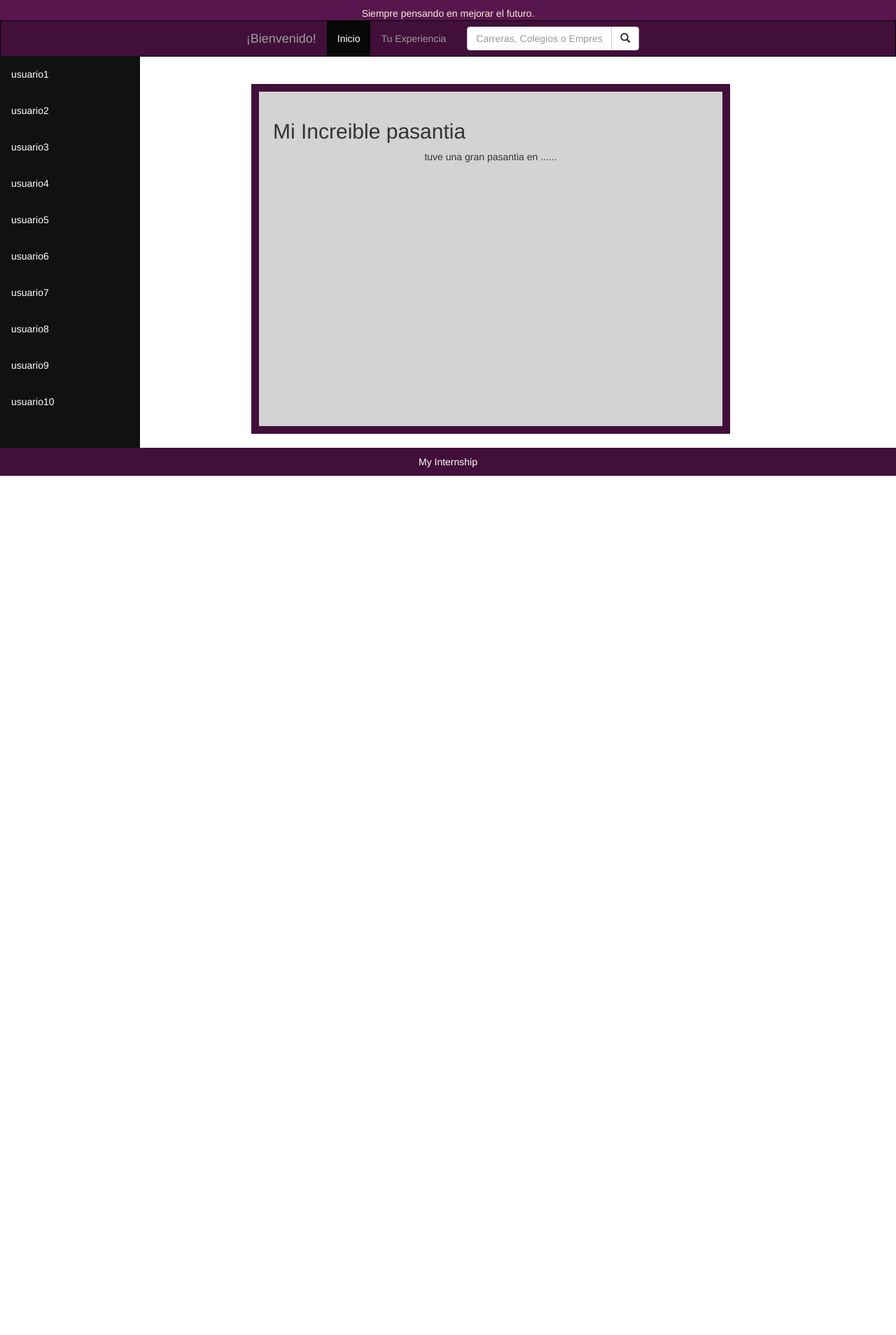
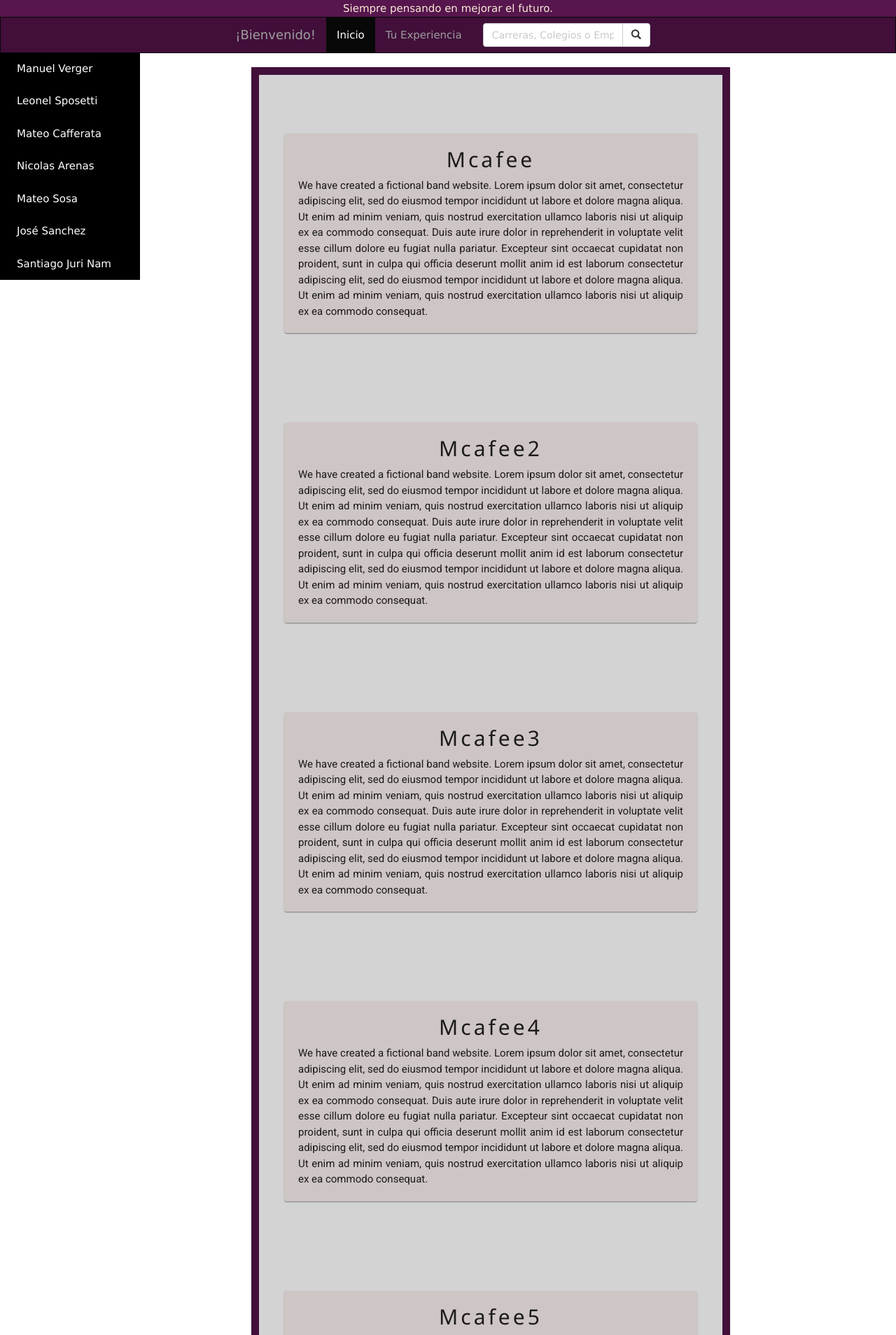
Before and after one commit to carogatica/Pasantia2019, an Angular app: page / in a window 1280 px wide. Shown: the part 152-2060 px from the top of the page at 70% size. Before the commit the page ends 832 px from the top, so only its background shows below. Built offline with nearby package versions, Linux system fonts and the light colour scheme.

Commit message:
cartasusuarios

```diff
--- a/src/app/Componentes/foro-experiencia/foro-experiencia.component.css
+++ b/src/app/Componentes/foro-experiencia/foro-experiencia.component.css
@@ -27,8 +27,8 @@
     width: 90%;
     padding-right:100px
 }
-.sidenav {
-  height: 560px;
+.w3-top {
+  height: fit-content;
   width: 200px;
   position: sticky;
   z-index: 1;
@@ -37,11 +37,12 @@
     min-height:50px;
     margin-top:-21px;
 
+
 }
 
 
 /* Side navigation links */
-.sidenav a {
+.w3-top a {
   color: white;
   padding: 16px;
   text-decoration: none;
@@ -49,7 +50,7 @@
 }
 
 /* Change color on hover */
-.sidenav a:hover {
+.w3-top a:hover {
   background-color: #ddd;
   color: black;
 }
@@ -75,13 +76,7 @@ margin-right:auto;
 margin-left: auto;
 width: max-content;
 }
-footer{
-  background-color: rgb(65, 15, 58);
-  padding:10px;
-  text-align: center;
-  color: white;
 
-}
 .navbar{
   border-radius: 0px;
 }
@@ -95,7 +90,9 @@ footer{
     border: 11px solid rgb(65, 15, 58);
     padding: 20px;
     margin-left: 22px;
-    align-self: center
+    align-self: center;
+    height: fit-content;
+
   }
 
 
@@ -115,3 +112,12 @@ footer{
     text-align:center;
 
   }
+
+  .card-usuario{
+    width: fit-content;
+    background-color: #cec5c5;
+    padding: 20px;
+    margin-left: 0px;
+    align-self: center;
+    height: fit-content;
+  }
--- a/src/app/Componentes/foro-experiencia/foro-experiencia.component.html
+++ b/src/app/Componentes/foro-experiencia/foro-experiencia.component.html
@@ -5,6 +5,9 @@
   <link rel="stylesheet" href="https://maxcdn.bootstrapcdn.com/bootstrap/3.4.0/css/bootstrap.min.css">
   <script src="https://ajax.googleapis.com/ajax/libs/jquery/3.4.1/jquery.min.js"></script>
   <script src="https://maxcdn.bootstrapcdn.com/bootstrap/3.4.0/js/bootstrap.min.js"></script>
+  <link rel="stylesheet" href="https://www.w3schools.com/w3css/4/w3.css">
+<link rel="stylesheet" href="https://fonts.googleapis.com/css?family=Lato">
+<link rel="stylesheet" href="https://cdnjs.cloudflare.com/ajax/libs/font-awesome/4.7.0/css/font-awesome.min.css">
 
 </head>
 <body>
@@ -38,27 +41,78 @@
         </div>
     </nav>
     <div class="main">
-        <div class="sidenav">
-            <a href="#">usuario1</a>
-            <a href="#">usuario2</a>
-            <a href="#">usuario3</a>
-            <a href="#">usuario4</a>
-            <a href="#">usuario5</a>
-            <a href="#">usuario6</a>
-            <a href="#">usuario7</a>
-            <a href="#">usuario8</a>
-            <a href="#">usuario9</a>
-            <a href="#">usuario10</a>
-        </div>
+            <div class="w3-top">
+                    <div class="w3-bar w3-black w3-card">
+                      <a class="w3-bar-item w3-button w3-padding-large w3-hide-medium w3-hide-large w3-right" href="javascript:void(0)" onclick="myFunction()" title="Toggle Navigation Menu"><i class="fa fa-bars"></i></a>
+                      <a href="#usuario1" class="w3-bar-item w3-button w3-padding-large w3-hide-small">Manuel Verger</a>
+                      <a href="#usuario2" class="w3-bar-item w3-button w3-padding-large w3-hide-small">Leonel Sposetti</a>
+                      <a href="#usuario3" class="w3-bar-item w3-button w3-padding-large w3-hide-small">Mateo Cafferata</a>
+                      <a href="#usuario4" class="w3-bar-item w3-button w3-padding-large w3-hide-small">Nicolas Arenas</a>
+                      <a href="#usuario5" class="w3-bar-item w3-button w3-padding-large w3-hide-small">Mateo Sosa</a>
+                      <a href="#usuario6" class="w3-bar-item w3-button w3-padding-large w3-hide-small">José Sanchez</a>
+                      <a href="#usuario7" class="w3-bar-item w3-button w3-padding-large w3-hide-small">Santiago Juri Nam</a>
+                    </div>
+                </div>
+
+
             <div class="main2" >
                 <div class="content">
-                    <h2>Mi Increible pasantia</h2>
-                    <p>tuve una gran pasantia en ......</p>
-                </div>
-            </div>
-        </div>
+                        <div class="w3-container w3-content w3-center w3-padding-64" style="max-width:800px" id="usuario1">
+                                <mat-card class="card-usuario">
+                                    <h2 class="w3-wide">Mcafee</h2>
+                                    <p class="w3-justify">We have created a fictional band website. Lorem ipsum dolor sit amet, consectetur adipiscing elit, sed do eiusmod tempor incididunt ut labore et dolore magna aliqua. Ut enim ad minim veniam, quis nostrud exercitation ullamco laboris nisi ut aliquip
+                                    ex ea commodo consequat. Duis aute irure dolor in reprehenderit in voluptate velit esse cillum dolore eu fugiat nulla pariatur. Excepteur sint occaecat cupidatat non proident, sunt in culpa qui officia deserunt mollit anim id est laborum consectetur
+                                    adipiscing elit, sed do eiusmod tempor incididunt ut labore et dolore magna aliqua. Ut enim ad minim veniam, quis nostrud exercitation ullamco laboris nisi ut aliquip ex ea commodo consequat.</p>
+                                </mat-card>
+                                </div>
+                        <div class="w3-container w3-content w3-center w3-padding-64" style="max-width:800px" id="usuario2">
+                                <mat-card class="card-usuario">
+                                    <h2 class="w3-wide">Mcafee2</h2>
+                                    <p class="w3-justify">We have created a fictional band website. Lorem ipsum dolor sit amet, consectetur adipiscing elit, sed do eiusmod tempor incididunt ut labore et dolore magna aliqua. Ut enim ad minim veniam, quis nostrud exercitation ullamco laboris nisi ut aliquip
+                                    ex ea commodo consequat. Duis aute irure dolor in reprehenderit in voluptate velit esse cillum dolore eu fugiat nulla pariatur. Excepteur sint occaecat cupidatat non proident, sunt in culpa qui officia deserunt mollit anim id est laborum consectetur
+                                    adipiscing elit, sed do eiusmod tempor incididunt ut labore et dolore magna aliqua. Ut enim ad minim veniam, quis nostrud exercitation ullamco laboris nisi ut aliquip ex ea commodo consequat.</p>
 
-</div>
-<footer>
-    <p>My Internship</p>
-  </footer>
+                                </mat-card>
+                        </div>
+                        <div class="w3-container w3-content w3-center w3-padding-64" style="max-width:800px" id="usuario3">
+                            <mat-card class="card-usuario">
+                                <h2 class="w3-wide">Mcafee3</h2>
+                                <p class="w3-justify">We have created a fictional band website. Lorem ipsum dolor sit amet, consectetur adipiscing elit, sed do eiusmod tempor incididunt ut labore et dolore magna aliqua. Ut enim ad minim veniam, quis nostrud exercitation ullamco laboris nisi ut aliquip
+                                  ex ea commodo consequat. Duis aute irure dolor in reprehenderit in voluptate velit esse cillum dolore eu fugiat nulla pariatur. Excepteur sint occaecat cupidatat non proident, sunt in culpa qui officia deserunt mollit anim id est laborum consectetur
+                                  adipiscing elit, sed do eiusmod tempor incididunt ut labore et dolore magna aliqua. Ut enim ad minim veniam, quis nostrud exercitation ullamco laboris nisi ut aliquip ex ea commodo consequat.</p>
+                            </mat-card>
+                        </div>
+                        <div class="w3-container w3-content w3-center w3-padding-64" style="max-width:800px" id="usuario4">
+                                <mat-card class="card-usuario">
+                                    <h2 class="w3-wide">Mcafee4</h2>
+                                    <p class="w3-justify">We have created a fictional band website. Lorem ipsum dolor sit amet, consectetur adipiscing elit, sed do eiusmod tempor incididunt ut labore et dolore magna aliqua. Ut enim ad minim veniam, quis nostrud exercitation ullamco laboris nisi ut aliquip
+                                      ex ea commodo consequat. Duis aute irure dolor in reprehenderit in voluptate velit esse cillum dolore eu fugiat nulla pariatur. Excepteur sint occaecat cupidatat non proident, sunt in culpa qui officia deserunt mollit anim id est laborum consectetur
+                                      adipiscing elit, sed do eiusmod tempor incididunt ut labore et dolore magna aliqua. Ut enim ad minim veniam, quis nostrud exercitation ullamco laboris nisi ut aliquip ex ea commodo consequat.</p>
+                                </mat-card>
+                         </div>
+                         <div class="w3-container w3-content w3-center w3-padding-64" style="max-width:800px" id="usuario5">
+                                 <mat-card class="card-usuario">
+                                     <h2 class="w3-wide">Mcafee5</h2>
+                                     <p class="w3-justify">We have created a fictional band website. Lorem ipsum dolor sit amet, consectetur adipiscing elit, sed do eiusmod tempor incididunt ut labore et dolore magna aliqua. Ut enim ad minim veniam, quis nostrud exercitation ullamco laboris nisi ut aliquip
+                                              ex ea commodo consequat. Duis aute irure dolor in reprehenderit in voluptate velit esse cillum dolore eu fugiat nulla pariatur. Excepteur sint occaecat cupidatat non proident, sunt in culpa qui officia deserunt mollit anim id est laborum consectetur
+                                              adipiscing elit, sed do eiusmod tempor incididunt ut labore et dolore magna aliqua. Ut enim ad minim veniam, quis nostrud exercitation ullamco laboris nisi ut aliquip ex ea commodo consequat.</p>
+                                 </mat-card>
+                        </div>
+                        <div class="w3-container w3-content w3-center w3-padding-64" style="max-width:800px" id="usuario6">
+                                <mat-card class="card-usuario">
+                                    <h2 class="w3-wide">Mcafee6</h2>
+                                    <p class="w3-justify">We have created a fictional band website. Lorem ipsum dolor sit amet, consectetur adipiscing elit, sed do eiusmod tempor incididunt ut labore et dolore magna aliqua. Ut enim ad minim veniam, quis nostrud exercitation ullamco laboris nisi ut aliquip
+                                      ex ea commodo consequat. Duis aute irure dolor in reprehenderit in voluptate velit esse cillum dolore eu fugiat nulla pariatur. Excepteur sint occaecat cupidatat non proident, sunt in culpa qui officia deserunt mollit anim id est laborum consectetur
+                                      adipiscing elit, sed do eiusmod tempor incididunt ut labore et dolore magna aliqua. Ut enim ad minim veniam, quis nostrud exercitation ullamco laboris nisi ut aliquip ex ea commodo consequat.</p>
+                                </mat-card>
+                         </div>
+                         <div class="w3-container w3-content w3-center w3-padding-64" style="max-width:800px" id="usuario7">
+                                <mat-card class="card-usuario">
+                                    <h2 class="w3-wide">Mcafee7</h2>
+                                    <p class="w3-justify">We have created a fictional band website. Lorem ipsum dolor sit amet, consectetur adipiscing elit, sed do eiusmod tempor incididunt ut labore et dolore magna aliqua. Ut enim ad minim veniam, quis nostrud exercitation ullamco laboris nisi ut aliquip
+                                      ex ea commodo consequat. Duis aute irure dolor in reprehenderit in voluptate velit esse cillum dolore eu fugiat nulla pariatur. Excepteur sint occaecat cupidatat non proident, sunt in culpa qui officia deserunt mollit anim id est laborum consectetur
+                                      adipiscing elit, sed do eiusmod tempor incididunt ut labore et dolore magna aliqua. Ut enim ad minim veniam, quis nostrud exercitation ullamco laboris nisi ut aliquip ex ea commodo consequat.</p>
+                                </mat-card>
+                                </div>
+
+   </div>
```
